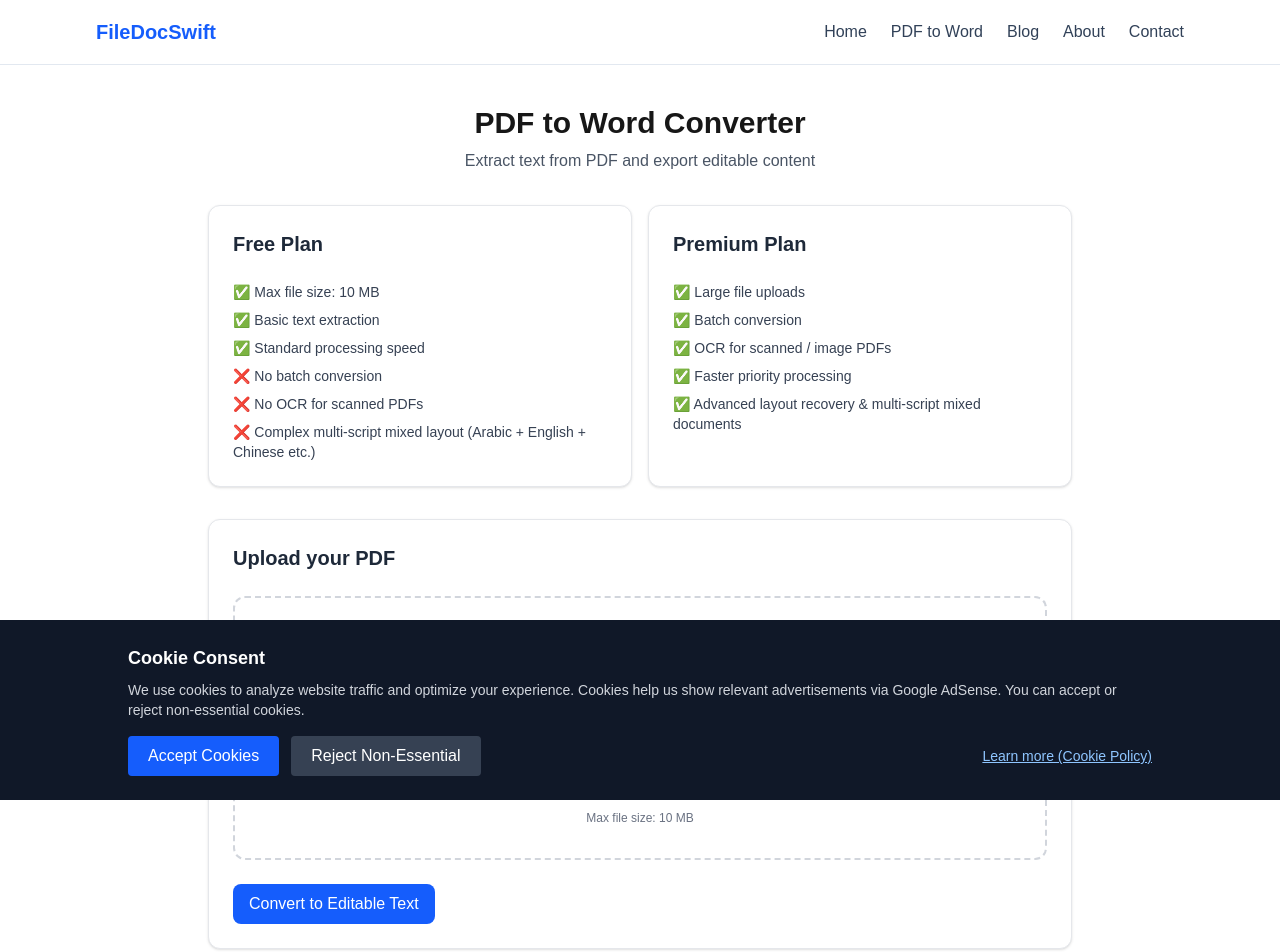
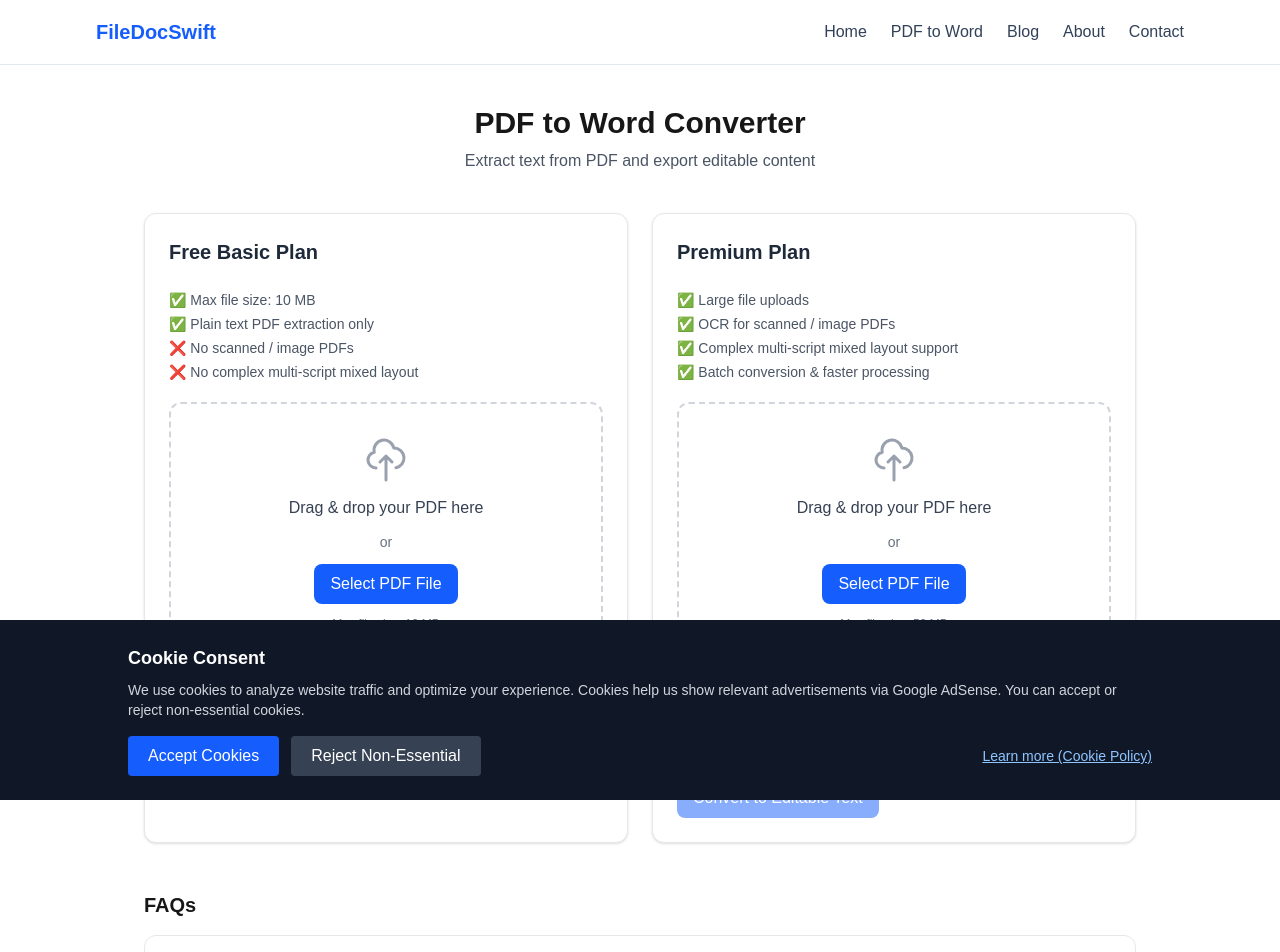
Before and after one commit to yrzhuang-max/my-next-site, a Next.js app in the folder my-next-site/: page /pdf-to-word in a window 1280 px wide. Shown: the top 952 px of the page. Built offline with nearby package versions, Linux system fonts and the light colour scheme.

Commit message:
split into basic and premium separate upload panel

```diff
--- a/my-next-site/app/pdf-to-word/page.tsx
+++ b/my-next-site/app/pdf-to-word/page.tsx
@@ -22,50 +22,56 @@ const faqList = [
 ];
 
 export default function PdfToWordPage() {
-  const [file, setFile] = useState<File | null>(null);
-  const [loading, setLoading] = useState(false);
-  const [resultText, setResultText] = useState('');
-  const [error, setError] = useState('');
-  const [warnMsg, setWarnMsg] = useState('');
-  const [isOverFreeLimit, setIsOverFreeLimit] = useState(false);
-  const [rejectReason, setRejectReason] = useState('');
+  // ========== 免费基础版 state ==========
+  const [basicFile, setBasicFile] = useState<File | null>(null);
+  const [basicLoading, setBasicLoading] = useState(false);
+  const [basicResultText, setBasicResultText] = useState('');
+  const [basicError, setBasicError] = useState('');
+  const [basicWarnMsg, setBasicWarnMsg] = useState('');
+  const [basicOverLimit, setBasicOverLimit] = useState(false);
+  const [basicRejectReason, setBasicRejectReason] = useState('');
+
+  // ========== 高级版 state ==========
+  const [premiumFile, setPremiumFile] = useState<File | null>(null);
 
   const FREE_MAX_MB = 10;
   const apiUrl = "https://pdf-extract-service-basic.onrender.com";
 
-  const handleFileSelect = (selectedFile: File | null) => {
-    setError('');
-    setWarnMsg('');
-    setResultText('');
-    setIsOverFreeLimit(false);
-    setRejectReason('');
-    setFile(selectedFile);
+  // 基础版 文件选择
+  const handleBasicFileSelect = (selectedFile: File | null) => {
+    setBasicError('');
+    setBasicWarnMsg('');
+    setBasicResultText('');
+    setBasicOverLimit(false);
+    setBasicRejectReason('');
+    setBasicFile(selectedFile);
 
     if (!selectedFile) return;
     const fileMb = selectedFile.size / 1024 / 1024;
     if (fileMb > FREE_MAX_MB) {
-      setIsOverFreeLimit(true);
-      setError(`File is ${fileMb.toFixed(2)} MB, exceeding free ${FREE_MAX_MB}MB limit.`);
+      setBasicOverLimit(true);
+      setBasicError(`File is ${fileMb.toFixed(2)} MB, exceeding free ${FREE_MAX_MB}MB limit.`);
     }
   };
 
-  const handleConvert = async () => {
-    if (!file) {
-      setError('Please select a PDF file first.');
+  // 基础版 转换
+  const handleBasicConvert = async () => {
+    if (!basicFile) {
+      setBasicError('Please select a PDF file first.');
       return;
     }
-    if (isOverFreeLimit) return;
+    if (basicOverLimit) return;
 
-    setLoading(true);
-    setError('');
-    setWarnMsg('');
-    setRejectReason('');
+    setBasicLoading(true);
+    setBasicError('');
+    setBasicWarnMsg('');
+    setBasicRejectReason('');
     try {
       const formData = new FormData();
-      formData.append('file', file);
+      formData.append('file', basicFile);
       const targetUrl = `${apiUrl}/extract-text`;
       console.log('request url:', targetUrl);
-      console.log('file name:', file.name, 'size:', file.size);
+      console.log('file name:', basicFile.name, 'size:', basicFile.size);
 
       const res = await fetch(targetUrl, {
         method: 'POST',
@@ -80,31 +86,32 @@ export default function PdfToWordPage() {
       }
 
       if (data.type === 'image-only') {
-        setRejectReason('⚠️ This PDF contains only scanned images. Free plan cannot convert image-only PDFs, upgrade to Premium for OCR.');
-        setError('Document rejected');
+        setBasicRejectReason('⚠️ This PDF contains only scanned images. Free plan cannot convert image-only PDFs, upgrade to Premium for OCR.');
+        setBasicError('Document rejected');
         return;
       }
       if (data.type === 'mixed') {
-        setRejectReason('ℹ️ Text extraction supports most languages, but correct rendering depends on the original PDF font and encoding. Complex mixed-layout documents such as contracts mixing English, Chinese and Arabic are not supported on the free plan. Right-to-left scripts may have order/layout issues.');
-        setError('Document rejected');
+        setBasicRejectReason('ℹ️ Text extraction supports most languages, but correct rendering depends on the original PDF font and encoding. Complex mixed-layout documents such as contracts mixing English, Chinese and Arabic are not supported on the free plan. Right-to-left scripts may have order/layout issues.');
+        setBasicError('Document rejected');
         return;
       }
 
-      setResultText(data.text || '');
-      setWarnMsg('✅ Text extracted successfully.');
+      setBasicResultText(data.text || '');
+      setBasicWarnMsg('✅ Text extracted successfully.');
     } catch (err: unknown) {
       if (err instanceof Error) {
-        setError(err.message);
+        setBasicError(err.message);
       } else {
-        setError('Conversion failed, please try again.');
+        setBasicError('Conversion failed, please try again.');
       }
     } finally {
-      setLoading(false);
+      setBasicLoading(false);
     }
   };
 
-  const handleDownloadDocx = async () => {
-    if (!resultText) return;
+  // DOCX 下载
+  const handleDownloadDocx = async (text: string) => {
+    if (!text) return;
     try {
       const doc = new Document({
         sections: [
@@ -113,7 +120,7 @@ export default function PdfToWordPage() {
               new Paragraph({
                 children: [
                   new TextRun({
-                    text: resultText,
+                    text,
                   }),
                 ],
               }),
@@ -131,88 +138,111 @@ export default function PdfToWordPage() {
       a.remove();
       URL.revokeObjectURL(url);
     } catch (e) {
-      setError('Failed to generate DOCX file');
+      setBasicError('Failed to generate DOCX file');
     }
   };
 
   return (
-    <main className="max-w-4xl mx-auto px-4 py-10">
+    <main className="max-w-5xl mx-auto px-4 py-10">
       <h1 className="text-3xl font-bold text-center mb-2">PDF to Word Converter</h1>
-      <p className="text-gray-600 text-center mb-8">Extract text from PDF and export editable content</p>
+      <p className="text-gray-600 text-center mb-10">Extract text from PDF and export editable content</p>
 
-      <div className="grid md:grid-cols-2 gap-4 mb-8">
+      <div className="grid md:grid-cols-2 gap-6">
+        {/* ========== 免费基础版 ========== */}
         <Card>
           <CardHeader>
-            <CardTitle className="text-lg">Free Plan</CardTitle>
+            <CardTitle className="text-lg">Free Basic Plan</CardTitle>
           </CardHeader>
-          <CardContent className="space-y-2 text-sm text-gray-700">
+          <CardContent className="space-y-5">
+            <div className="text-sm text-gray-600 space-y-1">
               <p>✅ Max file size: 10 MB</p>
-            <p>✅ Basic text extraction</p>
-            <p>✅ Standard processing speed</p>
-            <p>❌ No batch conversion</p>
-            <p>❌ No OCR for scanned PDFs</p>
-            <p>❌ Complex multi-script mixed layout (Arabic + English + Chinese etc.)</p>
-          </CardContent>
-        </Card>
-        <Card>
-          <CardHeader>
-            <CardTitle className="text-lg">Premium Plan</CardTitle>
-          </CardHeader>
-          <CardContent className="space-y-2 text-sm text-gray-700">
-            <p>✅ Large file uploads</p>
-            <p>✅ Batch conversion</p>
-            <p>✅ OCR for scanned / image PDFs</p>
-            <p>✅ Faster priority processing</p>
-            <p>✅ Advanced layout recovery & multi-script mixed documents</p>
-          </CardContent>
-        </Card>
+              <p>✅ Plain text PDF extraction only</p>
+              <p>❌ No scanned / image PDFs</p>
+              <p>❌ No complex multi-script mixed layout</p>
             </div>
 
-      <Card>
-        <CardHeader>
-          <CardTitle>Upload your PDF</CardTitle>
-        </CardHeader>
-        <CardContent className="space-y-6">
             <FileUpload
-            onFileSelect={handleFileSelect}
+              onFileSelect={handleBasicFileSelect}
               accept=".pdf"
               maxSizeMB={FREE_MAX_MB}
             />
-          {file && (
+
+            {basicFile && (
               <p className="text-sm text-gray-600">
-              Selected: {file.name} ({(file.size / 1024 / 1024).toFixed(2)} MB)
+                Selected: {basicFile.name} ({(basicFile.size / 1024 / 1024).toFixed(2)} MB)
               </p>
             )}
 
-          {error && <p className="text-red-600 text-sm">{error}</p>}
-          {rejectReason && <p className=" text-amber-600 text-sm">{rejectReason}</p>}
-          {warnMsg && <p className=" text-green-600 text-sm">{warnMsg}</p>}
+            {basicError && <p className="text-red-600 text-sm">{basicError}</p>}
+            {basicRejectReason && <p className="text-amber-600 text-sm">{basicRejectReason}</p>}
+            {basicWarnMsg && <p className="text-green-600 text-sm">{basicWarnMsg}</p>}
 
-          {isOverFreeLimit || !!rejectReason ? (
-            <p className="text-blue-600 font-medium">
+            {basicOverLimit || !!basicRejectReason ? (
+              <p className="text-blue-600 font-medium text-sm">
                 Upgrade to Premium to process this document.
               </p>
             ) : (
-            <Button onClick={handleConvert} disabled={loading}>
-              {loading ? 'Converting...' : 'Convert to Editable Text'}
+              <Button onClick={handleBasicConvert} disabled={basicLoading}>
+                {basicLoading ? 'Converting...' : 'Convert to Editable Text'}
               </Button>
             )}
 
-          {resultText && (
+            {basicResultText && (
               <div>
-              <h3 className="font-semibold mb-2">Extracted Content:</h3>
+                <h3 className="font-semibold text-sm mb-2">Extracted Content:</h3>
                 <textarea
                   readOnly
-                value={resultText}
-                className="w-full h-72 border p-3 rounded-md resize-y"
+                  value={basicResultText}
+                  className="w-full h-64 border p-3 rounded-md resize-y text-sm"
                 />
                 <div className="mt-3">
-                <Button variant="outline" onClick={handleDownloadDocx}>Download DOCX</Button>
+                  <Button variant="outline" onClick={() => handleDownloadDocx(basicResultText)}>
+                    Download DOCX
+                  </Button>
                 </div>
               </div>
             )}
           </CardContent>
         </Card>
+
+        {/* ========== Premium高级版（仅展示，不处理） ========== */}
+        <Card className="border-blue-400">
+          <CardHeader>
+            <CardTitle className="text-lg">Premium Plan</CardTitle>
+          </CardHeader>
+          <CardContent className="space-y-5">
+            <div className="text-sm text-gray--600 space-y-1">
+              <p>✅ Large file uploads</p>
+              <p>✅ OCR for scanned / image PDFs</p>
+              <p>✅ Complex multi-script mixed layout support</p>
+              <p>✅ Batch conversion & faster processing</p>
+            </div>
+
+            <FileUpload
+              onFileSelect={setPremiumFile}
+              accept=".pdf"
+              maxSizeMB={50}
+            />
+
+            {premiumFile && (
+              <p className="text-sm text-gray-600">
+                Selected: {premiumFile.name} ({(premiumFile.size / 1024 / 1024).toFixed(2)} MB)
+              </p>
+            )}
+
+            <div className="bg-blue-50 p-4 rounded-md">
+              <p className="text-blue-700 text-sm font-medium">
+                Premium feature, unlock after subscription.
+              </p>
+              <p className="text-blue-600 text-xs mt-1">
+                Supports scanned PDFs, multi-language对照 documents and batch jobs.
+              </p>
+            </div>
+
+            <Button disabled>Convert to Editable Text</Button>
+          </CardContent>
+        </Card>
+      </div>
 
       <div className="mt-12">
         <h2 className="text-xl font-semibold mb-4">FAQs</h2>
```
Lines whose indentation alone changed are shown as unchanged.
